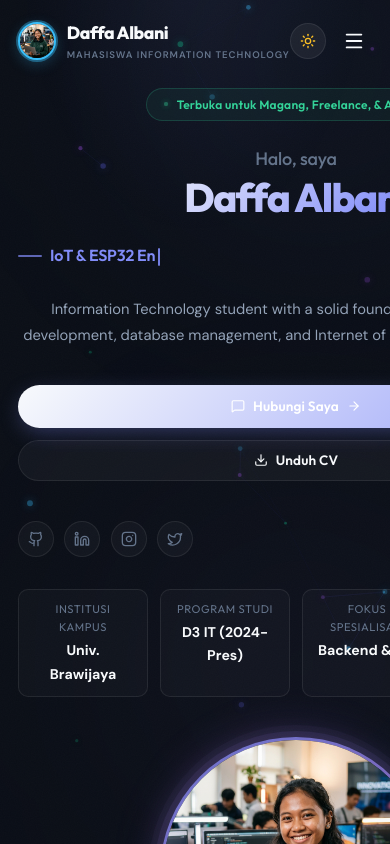
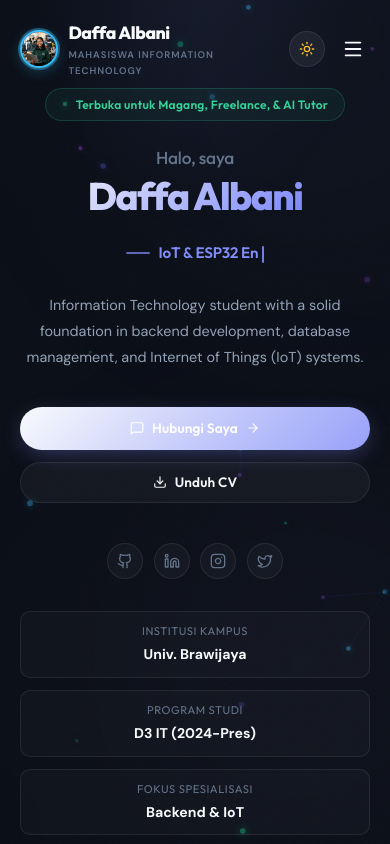
Before and after one commit to DaffaAlbani/daffa-personal, a React (Vite) app: page / in a window 390 px wide. Shown: the top 844 px of the page. Built offline with nearby package versions, Linux system fonts and the light colour scheme.

Commit message:
fix: responsive mobile layout alignment and grid auto-fit rules

```diff
--- a/src/components/Footer.jsx
+++ b/src/components/Footer.jsx
@@ -57,12 +57,7 @@ export const Footer = () => {
 
       {/* Main Footer Grid */}
       <div className="container" style={{ padding: '3.5rem 1.75rem 2rem' }}>
-        <div style={{
-          display: 'grid',
-          gridTemplateColumns: '1.6fr 0.9fr 0.9fr',
-          gap: '3rem',
-          marginBottom: '3rem',
-        }}>
+        <div className="footer-grid">
 
           {/* ── Brand & Identity Column ── */}
           <div>
--- a/src/components/Hero.jsx
+++ b/src/components/Hero.jsx
@@ -69,15 +69,10 @@ export const Hero = () => {
       <div className="ambient-orb-2" />
 
       <div className="container" style={{ position: 'relative', zIndex: 1, width: '100%' }}>
-        <div className="hero-grid" style={{
-          display: 'grid',
-          gridTemplateColumns: '1.3fr 0.7fr',
-          gap: 'var(--space-2xl)',
-          alignItems: 'center',
-        }}>
+        <div className="hero-grid">
 
           {/* ── Left Column: Identity ── */}
-          <div className="reveal-on-scroll" style={{ transitionDelay: '0.05s' }}>
+          <div className="reveal-on-scroll hero-identity-col" style={{ transitionDelay: '0.05s' }}>
 
             {/* Availability Status */}
             <div style={{
@@ -108,7 +103,7 @@ export const Hero = () => {
             {/* Main Name */}
             <h1 style={{
               fontFamily: 'var(--font-heading)',
-              fontSize: 'clamp(2.5rem, 5.5vw, 3.75rem)',
+              fontSize: 'clamp(2.4rem, 5.5vw, 3.75rem)',
               fontWeight: '800',
               lineHeight: 1.08,
               marginBottom: '1.25rem',
@@ -128,13 +123,7 @@ export const Hero = () => {
             </h1>
 
             {/* Typewriter Role */}
-            <div style={{
-              display: 'flex',
-              alignItems: 'center',
-              gap: '0.5rem',
-              marginBottom: '1.5rem',
-              minHeight: '2rem',
-            }}>
+            <div className="hero-typewriter">
               <div style={{
                 width: '24px', height: '2px',
                 background: 'var(--accent-indigo)',
@@ -143,7 +132,7 @@ export const Hero = () => {
                 opacity: 0.7,
               }} />
               <h2 style={{
-                fontSize: 'clamp(1rem, 2.2vw, 1.2rem)',
+                fontSize: 'clamp(0.95rem, 2.2vw, 1.2rem)',
                 fontWeight: '600',
                 fontFamily: 'var(--font-heading)',
                 color: 'var(--accent-indigo)',
@@ -166,7 +155,7 @@ export const Hero = () => {
             {/* Tagline */}
             <p style={{
               color: 'var(--text-muted)',
-              fontSize: 'clamp(0.92rem, 1.8vw, 1rem)',
+              fontSize: 'clamp(0.9rem, 1.8vw, 1rem)',
               marginBottom: '2.25rem',
               maxWidth: '520px',
               lineHeight: '1.8',
@@ -175,7 +164,7 @@ export const Hero = () => {
             </p>
 
             {/* CTA Buttons */}
-            <div style={{ display: 'flex', flexWrap: 'wrap', gap: '0.75rem', marginBottom: '2.5rem' }}>
+            <div className="hero-cta-group">
               <a href="#contact" className="btn btn-primary">
                 <MessageSquare size={14} /> Hubungi Saya <ArrowRight size={14} />
               </a>
@@ -194,7 +183,7 @@ export const Hero = () => {
             </div>
 
             {/* Social Row & Quick Stats Badges */}
-            <div style={{ display: 'flex', alignItems: 'center', gap: '0.65rem', marginBottom: '2rem', flexWrap: 'wrap' }}>
+            <div className="hero-social-row">
               {profile.socials?.github && (
                 <SocialBtn href={profile.socials.github} title="GitHub" hoverColor="#e6edf3">
                   <GithubIcon size={16} />
@@ -219,12 +208,7 @@ export const Hero = () => {
 
             {/* Editorial Quick Stats Badges */}
             {profile.stats && profile.stats.length > 0 && (
-              <div style={{
-                display: 'grid',
-                gridTemplateColumns: 'repeat(auto-fit, minmax(130px, 1fr))',
-                gap: '0.75rem',
-                maxWidth: '560px',
-              }}>
+              <div className="hero-stats-grid">
                 {profile.stats.map((st, i) => (
                   <div
                     key={i}
--- a/src/index.css
+++ b/src/index.css
@@ -723,43 +723,121 @@ p {
 }
 
 /* ════════════════════════════════════════════
-   RESPONSIVE
+   RESPONSIVE LAYOUT SYSTEM
 ══════════════════════════════════════════════ */
+.hero-grid {
+  display: grid;
+  grid-template-columns: 1.3fr 0.7fr;
+  gap: var(--space-2xl);
+  align-items: center;
+}
+
+.hero-typewriter {
+  display: flex;
+  align-items: center;
+  gap: 0.5rem;
+  margin-bottom: 1.5rem;
+  min-height: 2rem;
+}
+
+.hero-cta-group {
+  display: flex;
+  flex-wrap: wrap;
+  gap: 0.75rem;
+  margin-bottom: 2.5rem;
+}
+
+.hero-social-row {
+  display: flex;
+  align-items: center;
+  gap: 0.65rem;
+  margin-bottom: 2rem;
+  flex-wrap: wrap;
+}
+
+.hero-stats-grid {
+  display: grid;
+  grid-template-columns: repeat(auto-fit, minmax(130px, 1fr));
+  gap: 0.75rem;
+  max-width: 560px;
+}
+
+.footer-grid {
+  display: grid;
+  grid-template-columns: 1.6fr 0.9fr 0.9fr;
+  gap: 3rem;
+  margin-bottom: 3rem;
+}
+
 @media (max-width: 1024px) {
-  .section-padding { padding: var(--space-3xl) 0; }
+  .section-padding { padding: 4.5rem 0; }
+  .hero-grid { gap: var(--space-xl); }
 }
 
 @media (max-width: 900px) {
   .hero-grid {
     grid-template-columns: 1fr !important;
-    gap: var(--space-xl) !important;
+    gap: 2.5rem !important;
     text-align: center;
   }
+
+  .hero-identity-col {
+    display: flex;
+    flex-direction: column;
+    align-items: center;
+  }
+
+  .hero-typewriter,
+  .hero-cta-group,
+  .hero-social-row {
+    justify-content: center;
+    width: 100%;
+  }
+
+  .hero-stats-grid {
+    width: 100%;
+    max-width: 100%;
+    grid-template-columns: repeat(2, 1fr) !important;
+  }
+
   .desktop-nav { display: none !important; }
   .mobile-toggle { display: flex !important; }
 }
 
 @media (max-width: 768px) {
-  .section-padding { padding: var(--space-2xl) 0; }
-  .section-subtitle { margin-bottom: var(--space-xl); font-size: 0.95rem; }
+  .section-padding { padding: 3.5rem 0; }
+  .section-subtitle { margin-bottom: var(--space-xl); font-size: 0.94rem; }
   .glass-panel { padding: 1.25rem !important; }
-  .container { padding: 0 1.15rem; }
-  footer .container > div:first-child {
+  .container { padding: 0 1.25rem; }
+
+  .footer-grid {
     grid-template-columns: 1fr !important;
-    gap: var(--space-xl) !important;
+    gap: 2rem !important;
   }
 }
 
 @media (max-width: 480px) {
-  .section-padding { padding: var(--space-xl) 0; }
-  .section-subtitle { font-size: 0.9rem; margin-bottom: 1.75rem; }
+  .section-padding { padding: 2.75rem 0; }
+  .section-title { font-size: 1.75rem; }
+  .section-subtitle { font-size: 0.88rem; margin-bottom: 1.5rem; }
+
+  .hero-stats-grid {
+    grid-template-columns: 1fr !important;
+  }
+
+  .avatar-pro-inner {
+    width: min(220px, 62vw) !important;
+  }
+
   .btn {
     padding: 0.65rem 1.1rem;
     font-size: 0.85rem;
     width: 100%;
     justify-content: center;
   }
-  .modal-overlay { padding: 0.75rem; }
-  .modal-body    { padding: 1.15rem; }
-  .modal-header  { padding: 0.85rem 1.15rem; }
+
+  .modal-overlay { padding: 0.5rem; }
+  .modal-content { max-height: 90vh; display: flex; flex-direction: column; }
+  .modal-body    { padding: 1rem; overflow-y: auto; }
+  .modal-header  { padding: 0.85rem 1rem; }
 }
```
